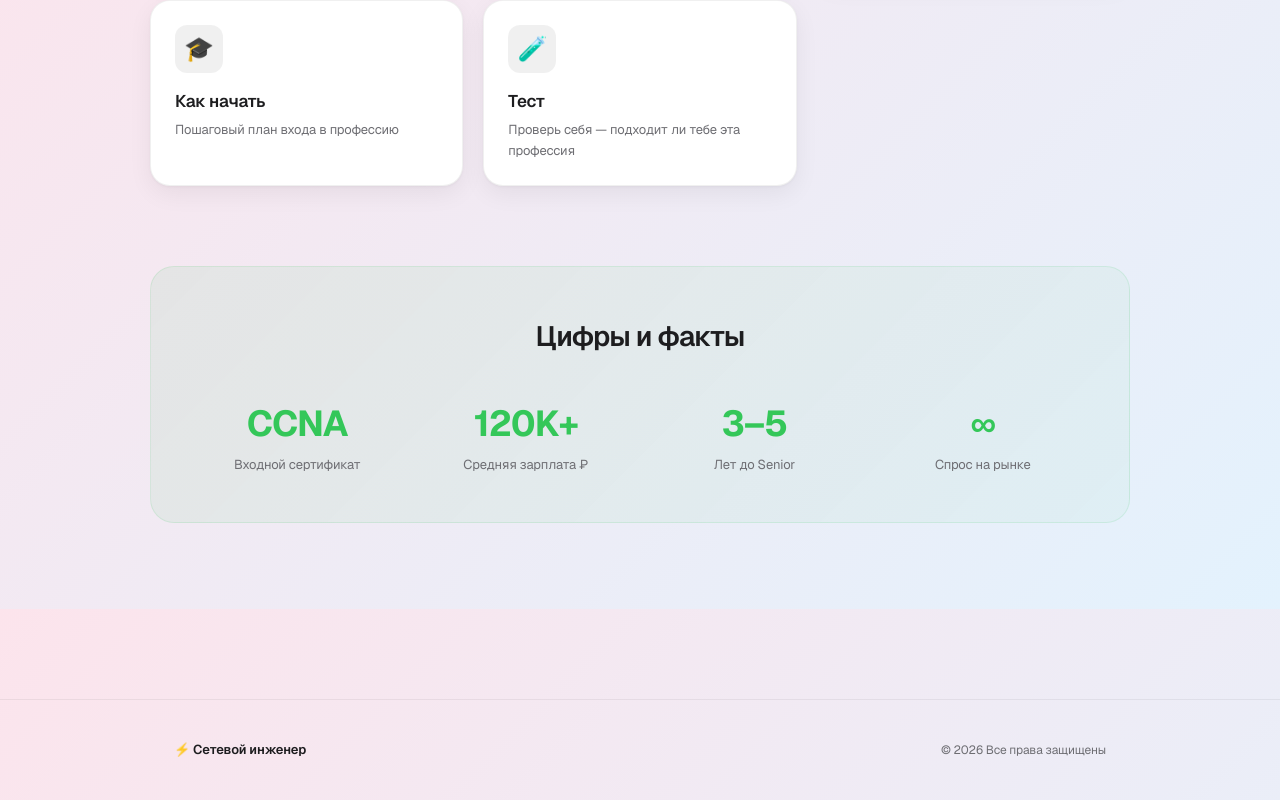
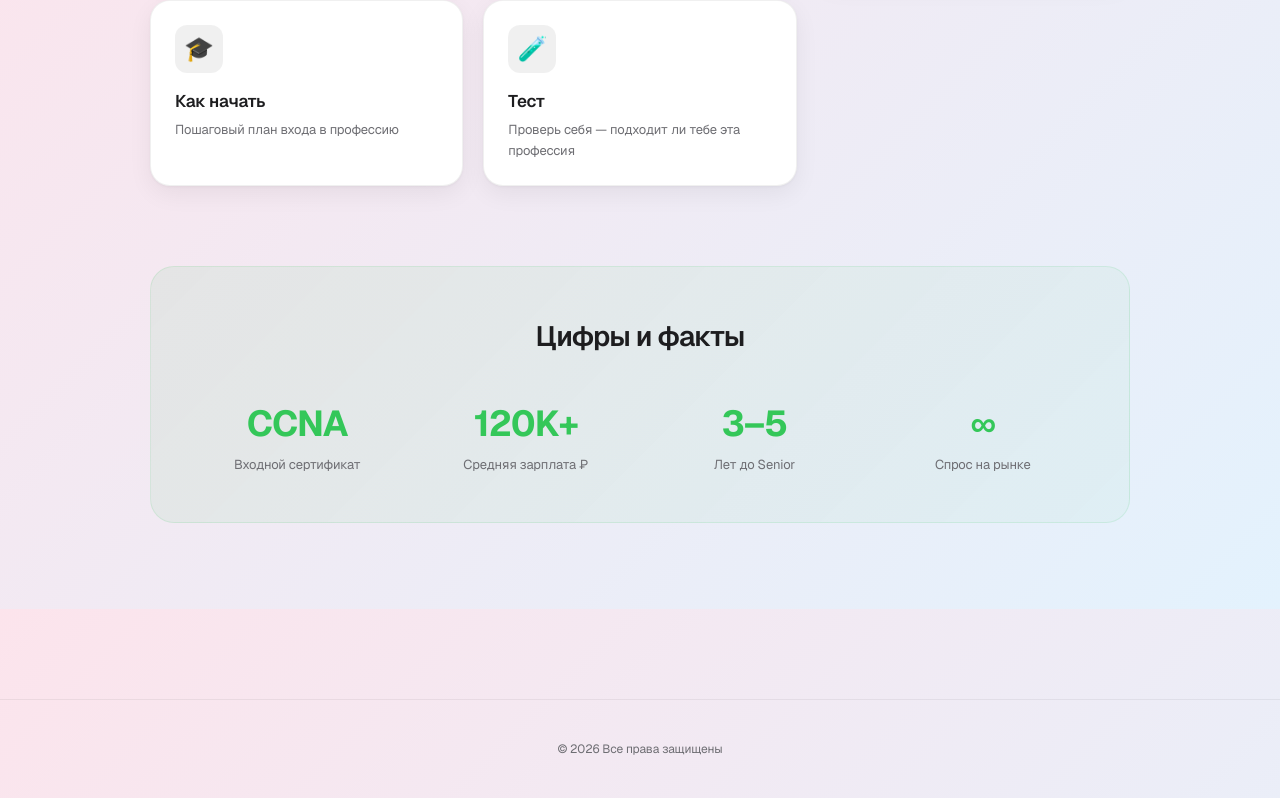
Before and after one commit to hyd1n/letnya-shkola, a Next.js app in the folder frontend/: page / in a window 1280 px wide. Shown: the part 991-1791 px from the top of the page. Built offline with nearby package versions, Linux system fonts and the light colour scheme.

Commit message:
fix: text centred

```diff
--- a/frontend/components/Footer.tsx
+++ b/frontend/components/Footer.tsx
@@ -6,16 +6,8 @@ export default function Footer() {
         borderTop: "1px solid var(--divider)",
       }}
     >
-      <div className="mx-auto max-w-[980px] px-6 py-10">
+      <div className="mx-auto flex flex-col items-center max-w-[980px] px-6 py-10">
         <div className="flex flex-col items-center gap-4 text-center sm:flex-row sm:justify-between sm:text-left">
-          <div>
-            <p
-              className="text-[13px] font-semibold"
-              style={{ letterSpacing: "-0.01em" }}
-            >
-              <span className="text-accent">⚡</span> Сетевой инженер
-            </p>
-          </div>
           <p className="text-[12px]" style={{ color: "var(--fg-secondary)" }}>
             © {new Date().getFullYear()} Все права защищены
           </p>
```
